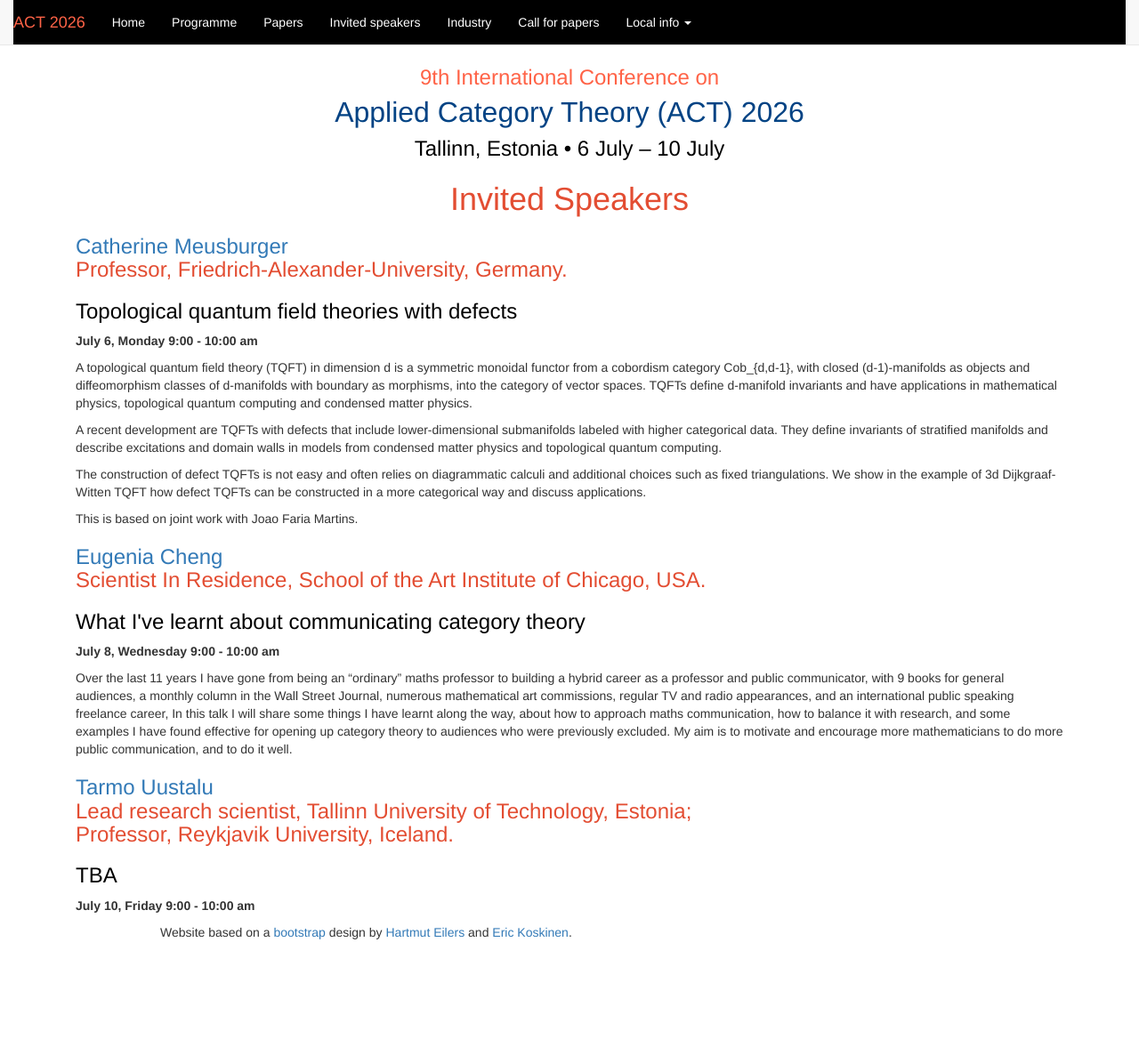
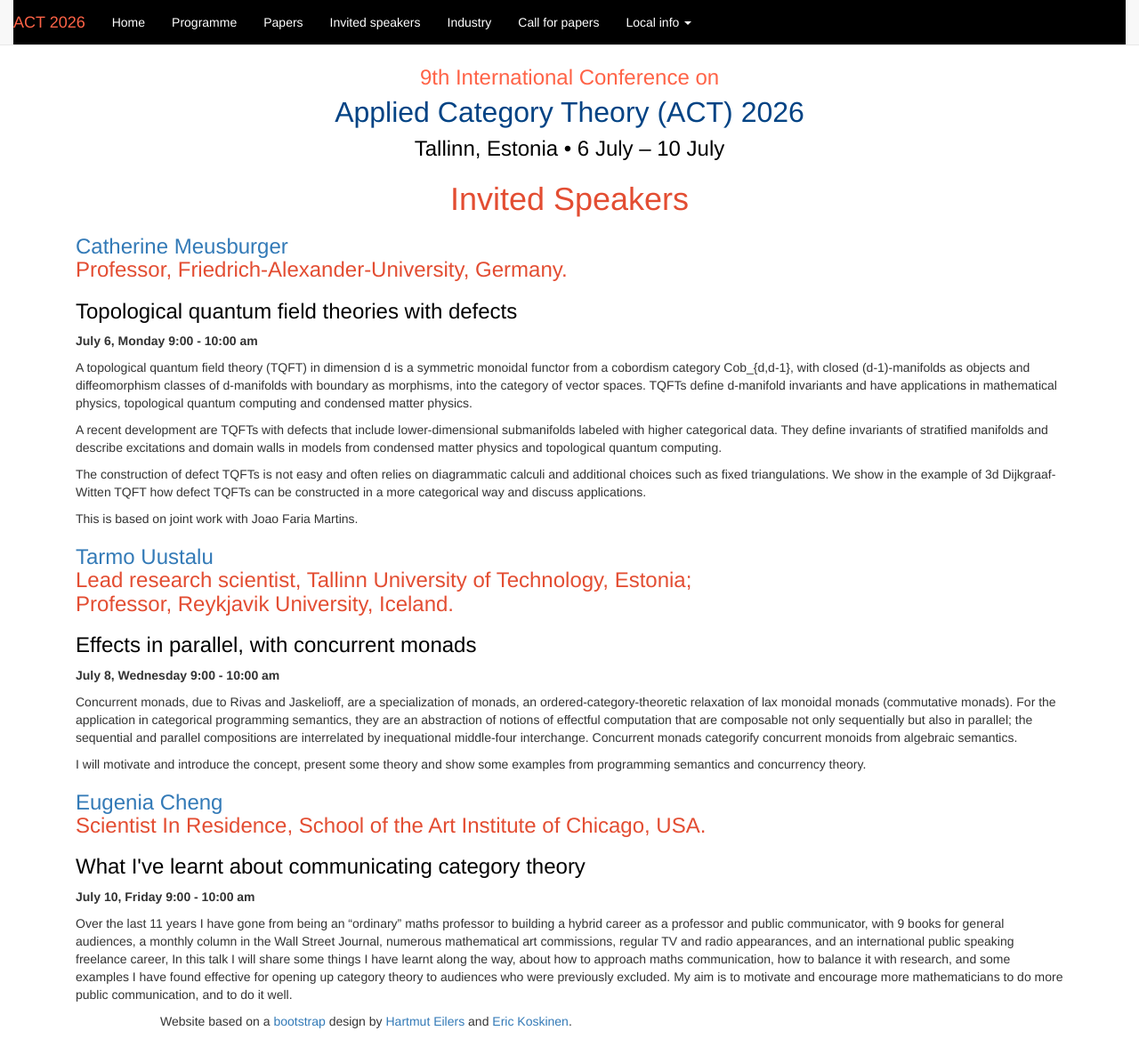
Before and after one commit to actconf2026/actconf2026.github.io, a Jekyll site: the page built from invited.html, in a window 1280 px wide and 1168 px high. Shown: the whole window at 89% size. Built offline with Jekyll 4.4.1, drawn with Linux system fonts in a browser that asks for light colours.

Commit message:
Added title and abstract for Tarmo Uustalu's talk

```diff
--- a/invited.html
+++ b/invited.html
@@ -31,11 +31,27 @@ applications.</p>
 
 <p>This is based on joint work with Joao Faria Martins.</p>
 
+<h3 style="color:e34d32;"> <a href="https://cs.ioc.ee/~tarmo/"> Tarmo Uustalu </a>  <br> Lead research scientist, Tallinn University of Technology, Estonia; <br> Professor, Reykjavik University, Iceland.</h3>
+<h3 style="color:black;">Effects in parallel, with concurrent monads
+</h3>
+<p><font size=="+1"> <b> July 8, Wednesday 9:00 - 10:00 am </b> </font> </p>
+
+<p>Concurrent monads, due to Rivas and Jaskelioff, are a specialization
+of monads, an ordered-category-theoretic relaxation of lax monoidal
+monads (commutative monads). For the application in categorical
+programming semantics, they are an abstraction of notions of effectful
+computation that are composable not only sequentially but also in
+parallel; the sequential and parallel compositions are interrelated by
+inequational middle-four interchange. Concurrent monads categorify
+concurrent monoids from algebraic semantics.</p>
+
+<p>I will motivate and introduce the concept, present some theory and
+show some examples from programming semantics and concurrency theory.</p>
 
 <h3 style="color:e34d32;"> <a href="https://eugeniacheng.com/">Eugenia Cheng </a> <br>  Scientist In Residence, School of the Art Institute of Chicago, USA. </h3>
 
 <h3 style="color:black;">What I've learnt about communicating category theory</h3>
-<p><font size=="+1"> <b> July 8, Wednesday 9:00 - 10:00 am </b> </font> </p>
+<p><font size=="+1"> <b> July 10, Friday 9:00 - 10:00 am </b> </font> </p>
 
 <p>Over the last 11 years I have gone from being an “ordinary” maths professor to
       building a hybrid career as a professor and public communicator, with 9 books for general
@@ -47,8 +63,5 @@ applications.</p>
       previously excluded. My aim is to motivate and encourage more mathematicians to do more
       public communication, and to do it well. </p>
 
-<h3 style="color:e34d32;"> <a href="https://cs.ioc.ee/~tarmo/"> Tarmo Uustalu </a>  <br> Lead research scientist, Tallinn University of Technology, Estonia; <br> Professor, Reykjavik University, Iceland.</h3>
-<h3 style="color:black;">TBA</h3>
-<p><font size=="+1"> <b> July 10, Friday 9:00 - 10:00 am </b> </font> </p>
 
 		  </div> <!-- prose -->
```
